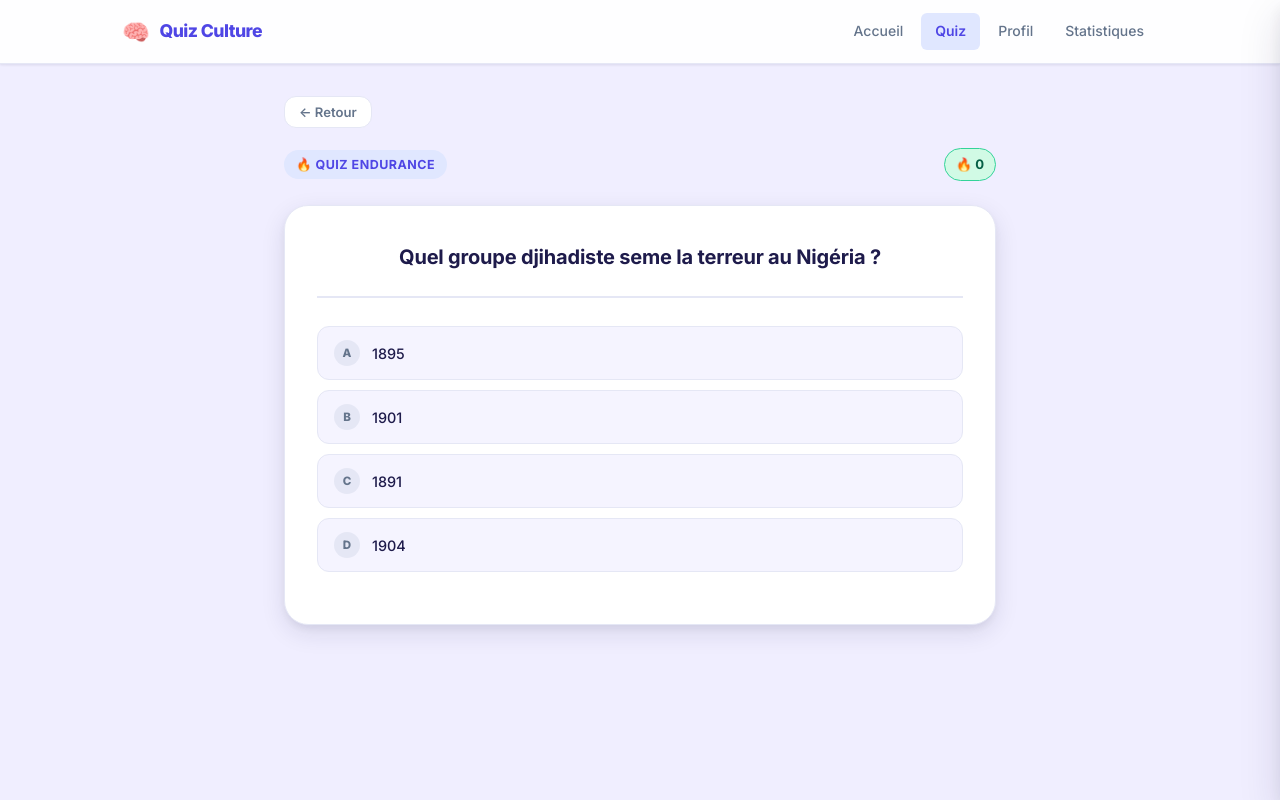
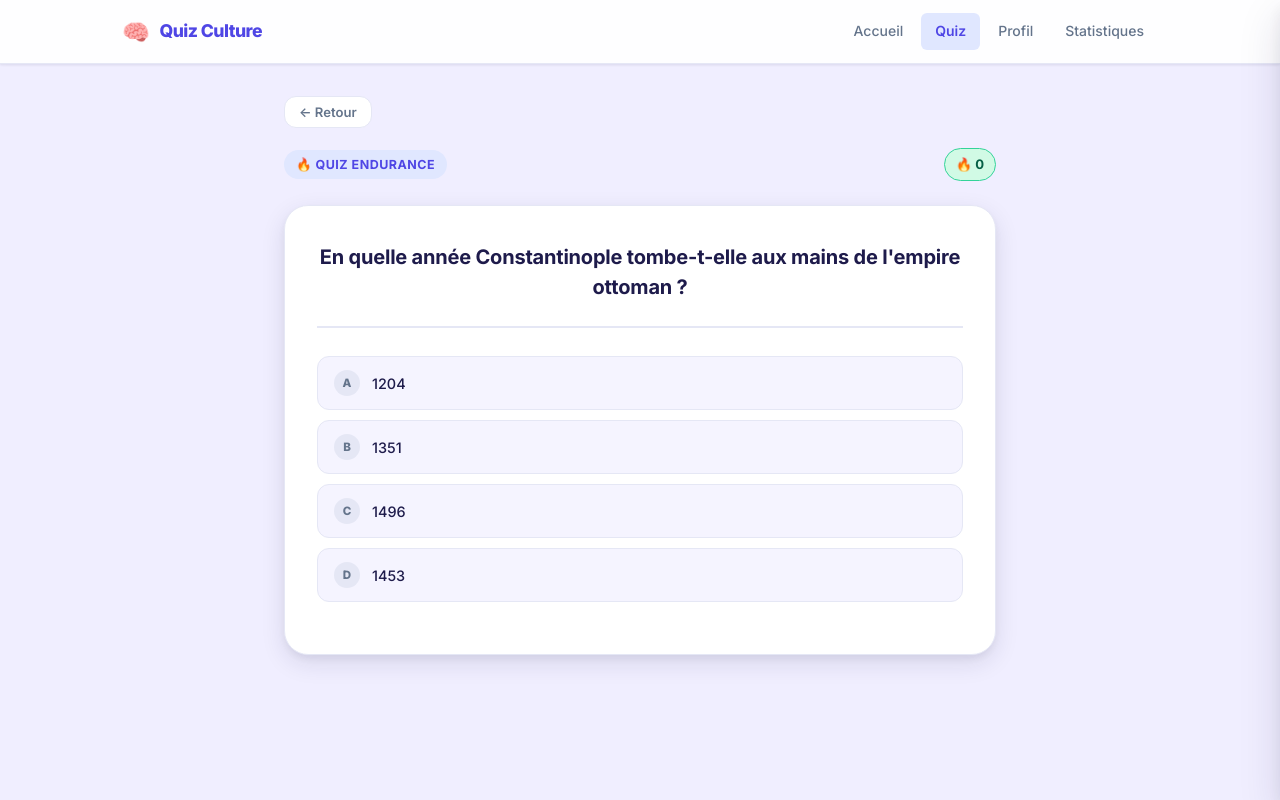
Before and after one commit to Eric100210/Culture-Quiz, a Next.js app: page /quiz/endurance in a window 1280 px wide. Built offline with nearby package versions, Linux system fonts and the light colour scheme.

Commit message:
quiz answers for the first question

```diff
--- a/src/app/quiz/endurance/QuizEnduranceClient.tsx
+++ b/src/app/quiz/endurance/QuizEnduranceClient.tsx
@@ -29,13 +29,12 @@
   questions: Question[];
 }) {
   const router = useRouter();
+  const initialIndex = useRef(Math.floor(Math.random() * questions.length));
   const [score, setScore] = useState(0);
-  const [index, setIndex] = useState(() =>
-    Math.floor(Math.random() * questions.length)
-  );
+  const [index, setIndex] = useState(initialIndex.current);
   const [selectedAnswer, setSelectedAnswer] = useState<string | null>(null);
   const [shuffledAnswers, setShuffledAnswers] = useState<string[]>(() =>
-    shuffleAnswers(questions, Math.floor(Math.random() * questions.length))
+    shuffleAnswers(questions, initialIndex.current)
   );
   const [gameOver, setGameOver] = useState(false);
   const [wrongCount, setWrongCount] = useState(0);
```
